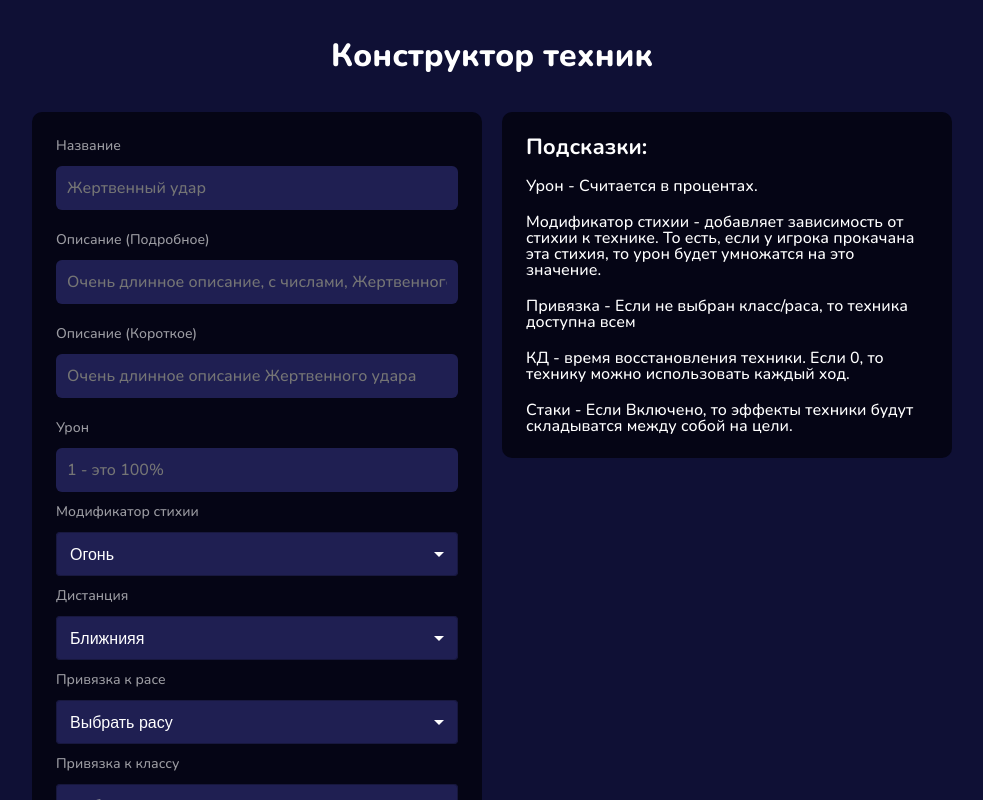
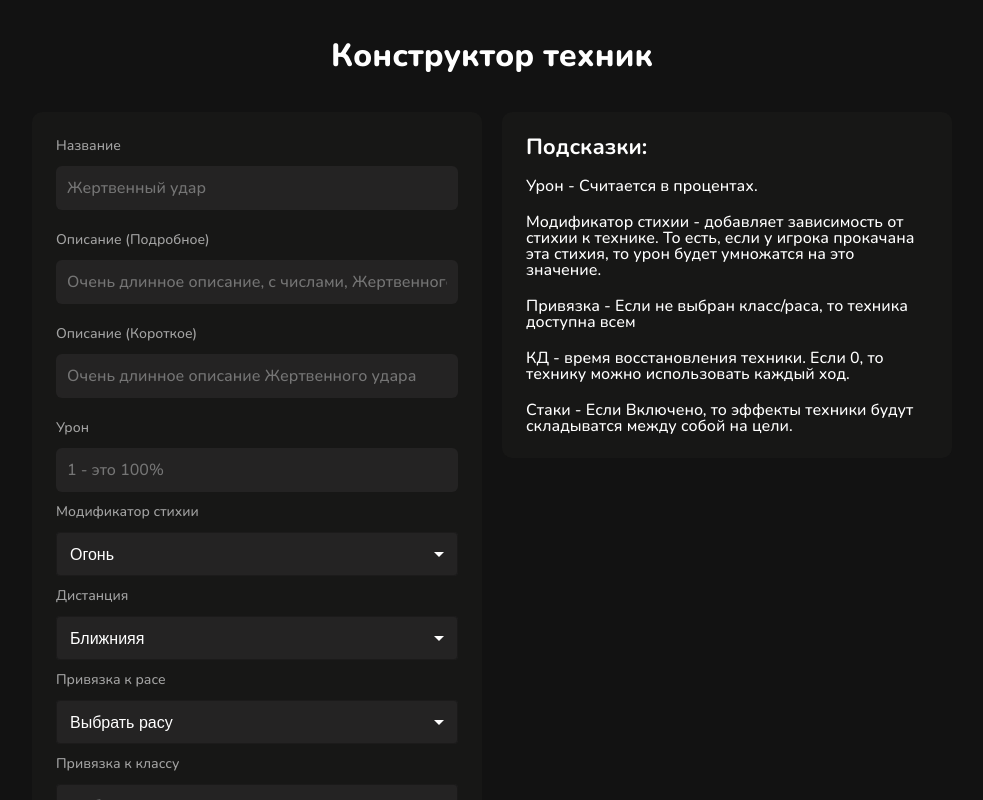
Before and after one commit to ichirukyn/vendetta-frontend, a React (Vite) app: page / in a window 1280 px wide. Shown: the whole page, without its empty margins (148-1131 px from the left). Built offline with nearby package versions, Linux system fonts and the light colour scheme.

Commit message:
-- fix design

```diff
--- a/index.html
+++ b/index.html
@@ -4,7 +4,7 @@
   <meta charset="UTF-8"/>
   <link rel="icon" type="image/svg+xml" href="/favicon/react.svg"/>
   <meta name="viewport" content="width=device-width, initial-scale=1.0"/>
-  <title>Tokio</title>
+  <title>Vendetta</title>
 </head>
 <body>
 <div id="root"></div>
--- a/src/pages/home/Home.tsx
+++ b/src/pages/home/Home.tsx
@@ -217,8 +217,8 @@ const Home: FC = () => {
             <Accordion key={ index } expanded={ accordion === index } onChange={ () => setAccordion(accordion === index ? null : index) }
                        className='w_100p'>
               <AccordionSummary aria-controls={ `${ index }-content` } id={ `${ index }-header` } className='b_1 bc_gray_100'>
-                <div className="block_row justify-between w_100p">
-                  <p className='text_title2'>Эффект: { value?.name }</p>
+                <div className="block_row align-center justify-between w_100p">
+                  <p className='text_body'>Эффект: { value?.name }</p>
                   <IconButton onClick={ () => effectDelete(index) }><Delete/></IconButton>
                 </div>
               </AccordionSummary>
--- a/src/shared/assets/styles/vars.scss
+++ b/src/shared/assets/styles/vars.scss
@@ -1,17 +1,17 @@
 // background
-$bg_body: #0F1035;
+$bg_body: #121212;
 
 // border-color
 $bc_active_green: #3e6238;
 
 /* Gray */
-$gray_0: #000;
-$gray_100: rgba(255, 255, 255, 0.08);
-$gray_200: #706E85;
-$gray_300: #B0AEC2;
-$gray_400: #a7a7a7;
-$gray_500: #a3a3a3;
-$gray_600: #e0e0ff;
+$gray_0: #0B0A0A;
+$gray_100: #121212;
+$gray_200: #171716;
+$gray_300: #242323;
+$gray_400: #333232;
+$gray_500: #6F6F6F;
+$gray_600: #ABABAB;
 $gray_700: #ffffff;
 
 /* Primary */
@@ -23,12 +23,12 @@ $primary_400: #000;
 $primary_500: #000;
 
 /* Secondary color */
-$secondary_0: #365486;
-$secondary_100: #7FC7D9;
-$secondary_200: #DCF2F1;
+$secondary_0: #BE4603;
+$secondary_100: #DB6F15;
+$secondary_200: #D67630;
 
 /* color */
-$color_active: #3e71ec;
+$color_active: #DB6F15;
 $color_disable: #3c3e49;
 $color_disable_bg: #3c3e49;
 
@@ -120,7 +120,7 @@ $button_color-font-family: $font_main;
 $button_color-font-weight: 600;
 
 $button_color-text: $gray_700;
-$button_color-bg: $secondary_0;
+$button_color-bg: #DB6F15;
 $button_color-border: transparent;
 
 $button_padding: 10px 30px;
@@ -131,7 +131,7 @@ $button_height: unset;
 /* Input */
 $input_color-focus: 1px solid transparent;
 $input_color-text: $gray_700;
-$input_bg: $primary_300;
+$input_bg: #242323;
 
 $input_border: 1px solid transparent;
 $input_padding: 5px 10px;
@@ -158,7 +158,7 @@ $image_justify: 15px;
 $card_padding: 24px 24px;
 $card_radius: 24px;
 $card_gap: 20px;
-$card_bg: $primary_0;
+$card_bg: #171716;
 $card_outline: 1px solid;
 
 /* Divider */
```
